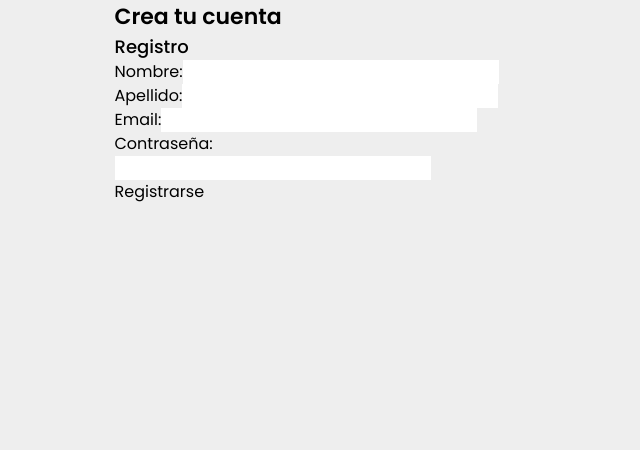
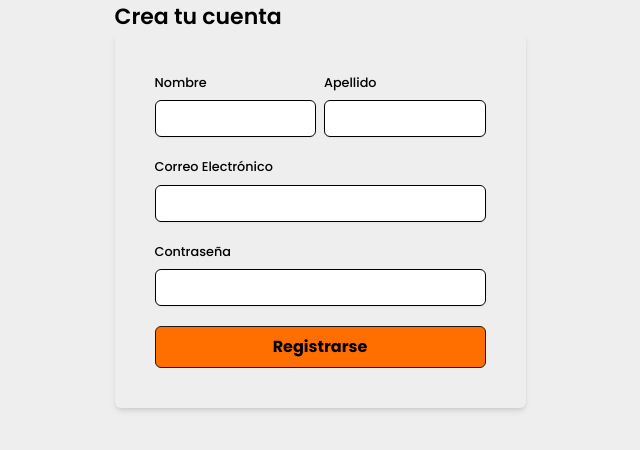
Before and after one commit to No-Country/c16-28-n-node-react, a React (Vite) app in the folder Front/: page /register in a window 1280 px wide. Shown: the top 450 px of the page, without its empty margins (320-960 px from the left). Built offline with nearby package versions, Linux system fonts and the light colour scheme.

Commit message:
Creando el formulario de registro

```diff
--- a/Front/src/components/RegisterForm/RegisterForm.jsx
+++ b/Front/src/components/RegisterForm/RegisterForm.jsx
@@ -3,19 +3,25 @@ import { registerUser } from '../../api/userApi';
 
 const RegisterForm = () => {
   const [formData, setFormData] = useState({
-    firstName: '',
+    name: '',
     lastName: '',
     email: '',
     password: '',
   });
 
-  const handleSubmit = (e) => {
+  const [errors, setErrors] = useState({
+    name: false,
+    lastName: false,
+    email: false,
+    password: false,
+  });
+
+  const handleSubmit = async (e) => {
     e.preventDefault();
-    // Aquí puedes validar los datos del formulario antes de registrar al usuario
-    const { firstName, lastName, email, password } = formData;
-    const userData = { firstName, lastName, email, password };
-    registerUser(userData);
+    const { name, lastName, email, password } = formData;
+    const userData = { name, lastName, email, password };
     console.log(userData);
+    await registerUser(userData);
   };
 
   const handleChange = (e) => {
@@ -24,25 +30,66 @@ const RegisterForm = () => {
       ...prevData,
       [name]: value,
     }));
+    // Validaciones
+    if (name === 'name') {
+      setErrors((prevErrors) => ({
+        ...prevErrors,
+        name: value.trim().length < 3,
+      }));
+    } else if (name === 'lastName') {
+      setErrors((prevErrors) => ({
+        ...prevErrors,
+        lastName: value.trim().length < 3,
+      }));
+    } else if (name === 'email') {
+      setErrors((prevErrors) => ({
+        ...prevErrors,
+        email: !/^[^\s@]+@[^\s@]+\.[^\s@]{2,}$/.test(value),
+      }));
+    } else if (name === 'password') {
+      setErrors((prevErrors) => ({
+        ...prevErrors,
+        password:
+          !/^(?=.*[a-z])(?=.*[A-Z])(?=.*\d)(?=.*[@$!%*?&])[A-Za-z\d@$!%*?&]{6,10}$/.test(
+            value
+          ),
+      }));
+    }
   };
 
   return (
-    <div>
-      <h2>Registro</h2>
+    <div className='bg-white p-10 rounded-md shadow-md'>
       <form onSubmit={handleSubmit}>
-        <div>
-          <label htmlFor='firstName'>Nombre:</label>
+        <div className='flex mb-5 gap-2'>
+          <div className='w-full sm:w-1/2 mb-5 sm:mb-0'>
+            <label
+              className='block mb-2 text-sm font-medium text-gray-700'
+              htmlFor='name'
+            >
+              Nombre
+            </label>
             <input
               type='text'
-            id='firstName'
-            name='firstName'
-            value={formData.firstName}
+              id='name'
+              name='name'
+              value={formData.name}
               onChange={handleChange}
               required
+              className='w-full px-4 py-2 border border-gray-300 rounded-md shadow-sm focus:ring-bl-500 focus:border-skyBlue-500 sm:text-sm'
             />
+            {errors.name && (
+              <span style={{ color: 'red' }}>
+                El nombre debe tener al menos 3 caracteres.
+              </span>
+            )}
           </div>
-        <div>
-          <label htmlFor='lastName'>Apellido:</label>
+          <div className='w-full sm:w-1/2'>
+            <label
+              className='block mb-2 text-sm font-medium text-gray-700'
+              htmlFor='lastName'
+            >
+              Apellido
+            </label>
             <input
               type='text'
               id='lastName'
@@ -50,10 +97,23 @@ const RegisterForm = () => {
               value={formData.lastName}
               onChange={handleChange}
               required
+              className='w-full px-4 py-2 border border-gray-300 rounded-md shadow-sm focus:ring-indigo-500 focus:border-indigo-500 sm:text-sm'
             />
+            {errors.lastName && (
+              <span style={{ color: 'red' }}>
+                El apellido debe tener al menos 3 caracteres.
+              </span>
+            )}
           </div>
-        <div>
-          <label htmlFor='email'>Email:</label>
+        </div>
+
+        <div className='mb-5'>
+          <label
+            className='block mb-2 text-sm font-medium text-gray-700'
+            htmlFor='email'
+          >
+            Correo Electrónico
+          </label>
           <input
             type='email'
             id='email'
@@ -61,10 +121,22 @@ const RegisterForm = () => {
             value={formData.email}
             onChange={handleChange}
             required
+            className='w-full px-4 py-2 border border-gray-300 rounded-md shadow-sm focus:ring-indigo-500 focus:border-indigo-500 sm:text-sm'
           />
+          {errors.email && (
+            <span style={{ color: 'red' }}>
+              Ingresa un Correo Electrónico valido.
+            </span>
+          )}
         </div>
-        <div>
-          <label htmlFor='password'>Contraseña:</label>
+
+        <div className='mb-5'>
+          <label
+            className='block mb-2 text-sm font-medium text-gray-700'
+            htmlFor='password'
+          >
+            Contraseña
+          </label>
           <input
             type='password'
             id='password'
@@ -72,9 +144,31 @@ const RegisterForm = () => {
             value={formData.password}
             onChange={handleChange}
             required
+            className='w-full px-4 py-2 border border-gray-300 rounded-md shadow-sm focus:ring-indigo-500 focus:border-indigo-500 sm:text-sm'
           />
+          {errors.password && (
+            <>
+              <p style={{ color: 'red' }}>
+                La contraseña que estás intentando crear no cumple con los
+                requerimientos.
+              </p>
+              <ul style={{ color: 'red' }}>
+                <li>La contraseña debe tener entre 6 y 10 caracteres.</li>
+                <li>Al menos una letra mayúscula.</li>
+                <li>Al menos una letra minúscula.</li>
+                <li>Al menos un número.</li>
+                <li>Al menos un carácter especial.</li>
+              </ul>
+            </>
+          )}
         </div>
-        <button type='submit'>Registrarse</button>
+
+        <button
+          type='submit'
+          className='primaryBtn w-full px-4 py-2 bg-blue-500 text-white font-bold rounded-md hover:bg-blue-700 focus:ring-4 focus:outline-none focus:ring-blue-300'
+        >
+          Registrarse
+        </button>
       </form>
     </div>
   );
```
Lines whose indentation alone changed are shown as unchanged.
